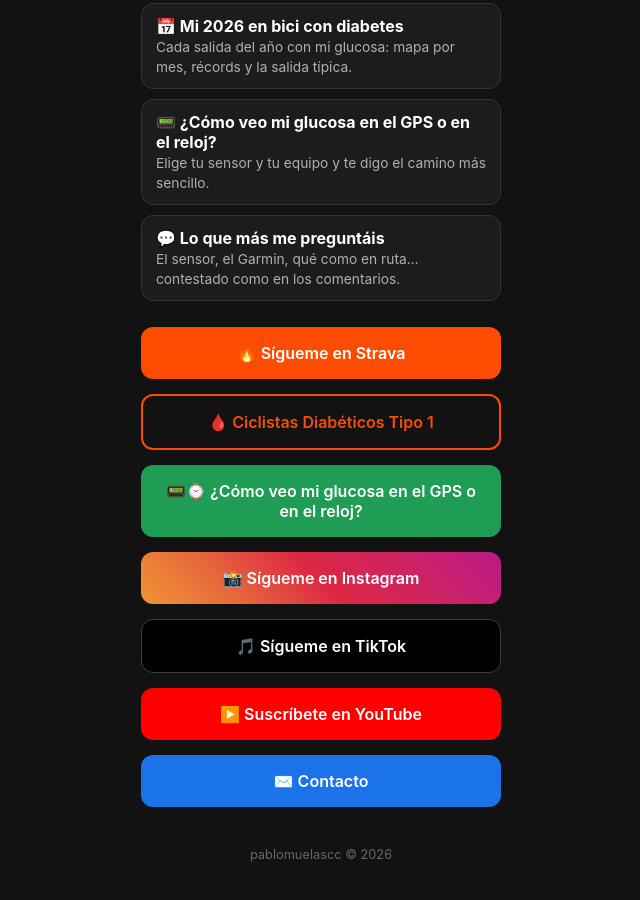
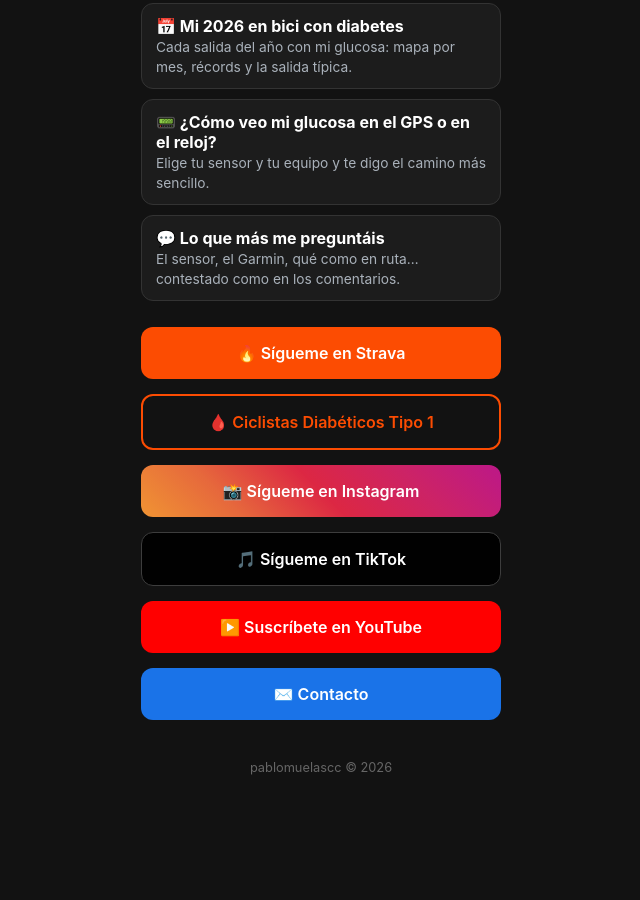
Before and after one commit to pablomuelascc/pablomuelascc.github.io, a plain HTML site: page index.html in a window 1280 px wide. Shown: the part 632-1532 px from the top of the page, without its empty margins (319-959 px from the left). After the commit the page ends 1447 px from the top, so only its background shows below. Drawn offline with Linux system fonts and the light colour scheme.

Commit message:
Portada: quito el botón de la guía (ya está en «Mis páginas»)

```diff
--- a/index.html
+++ b/index.html
@@ -214,10 +214,6 @@
             🩸 Ciclistas Diabéticos Tipo 1
         </a>
 
-        <!-- Guía interactiva: cómo ver la glucosa en el GPS o en el reloj -->
-        <a href="glucosa-gps/" class="link-btn glucosa-btn">
-            📟⌚ ¿Cómo veo mi glucosa en el GPS o en el reloj?
-        </a>
 
         <!-- Enlace a Instagram -->
         <a href="https://www.instagram.com/pablomuelascc/" target="_blank" class="link-btn instagram-btn">
```
